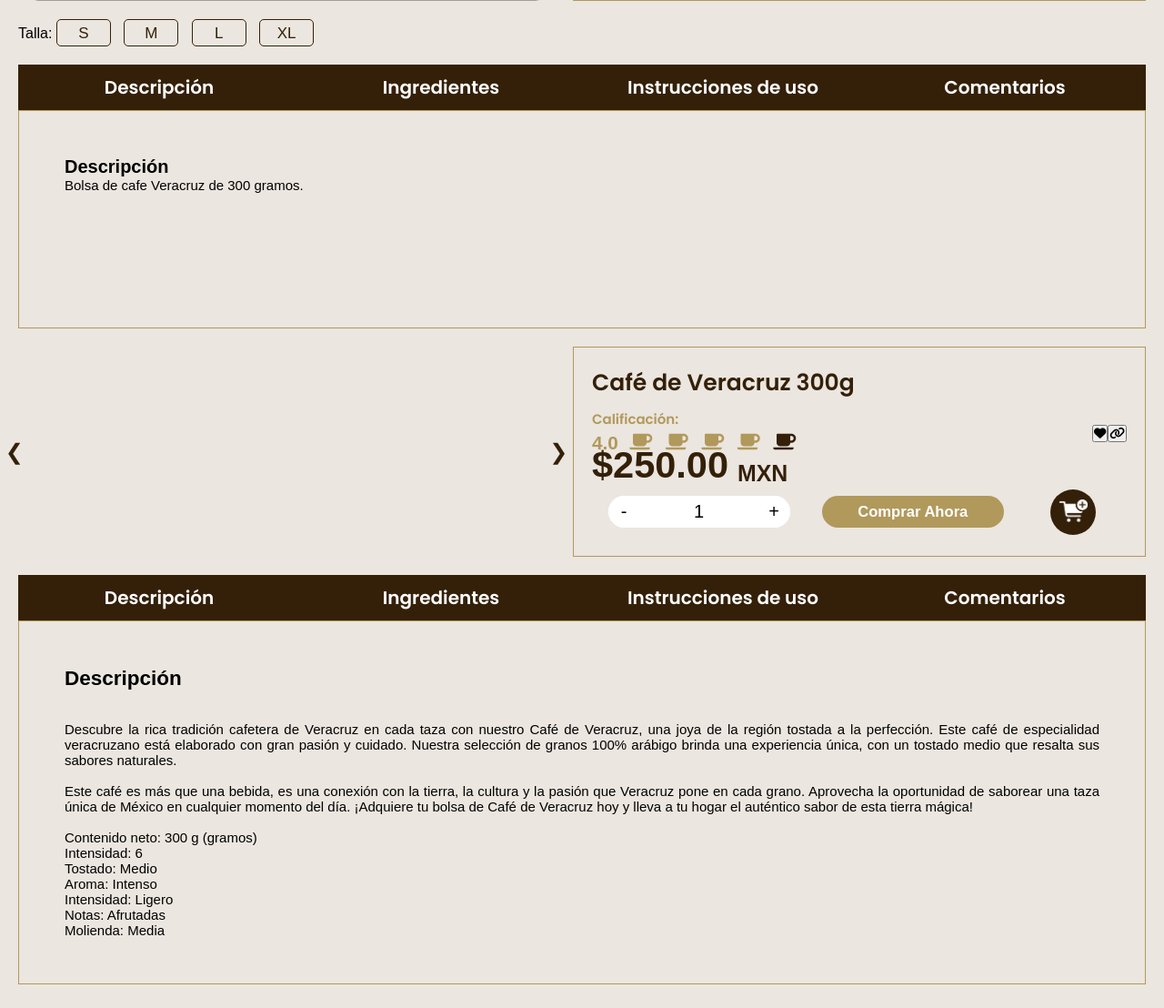
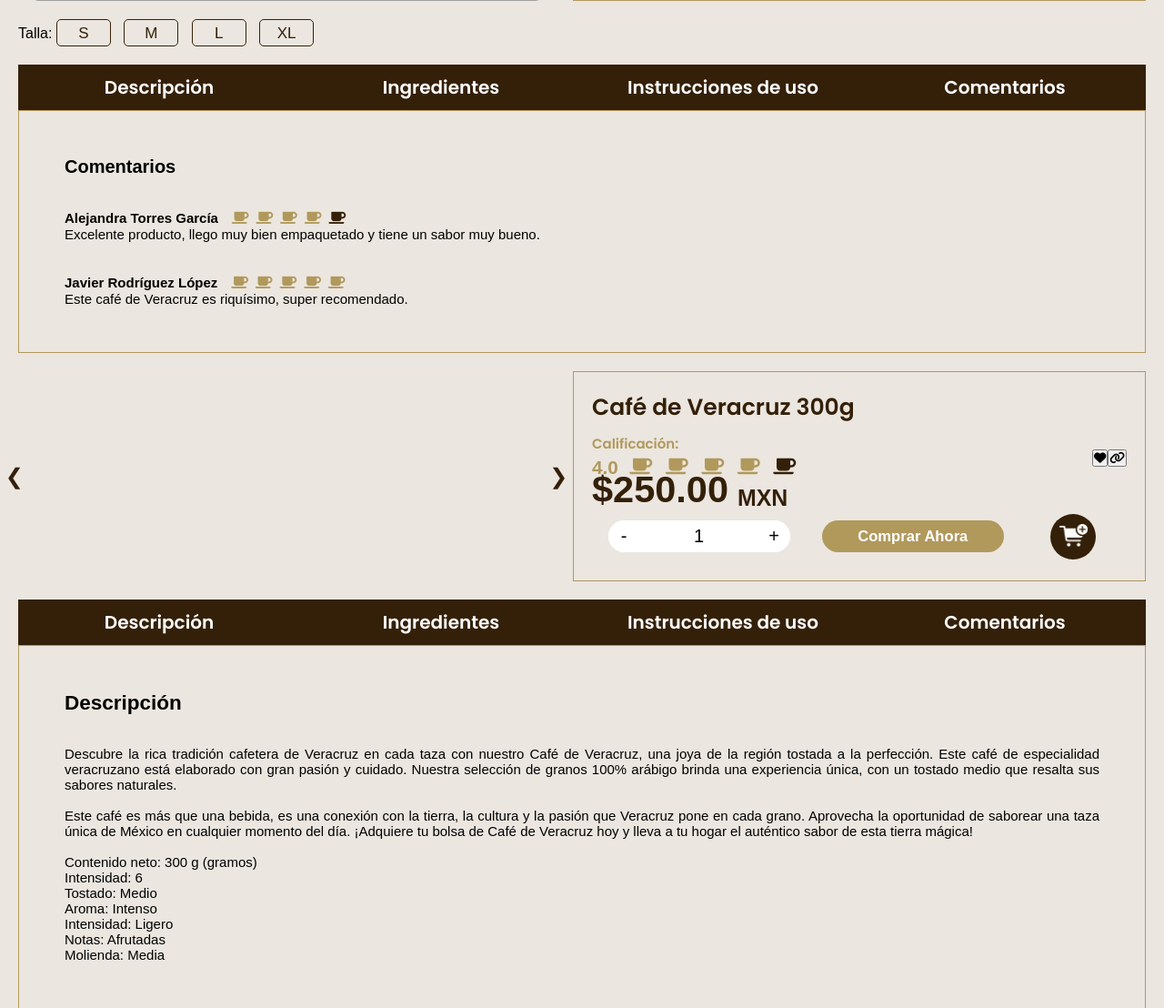
Before and after one commit to Elcarlos2925/The-Drop-Coffee-WebApp, a PHP site: page /Productos/index.html in a window 1280 px wide. Shown: the part 529-1637 px from the top of the page at 91% size. Before the commit the page ends 1611 px from the top, so only its background shows below. Run offline with PHP 8.4, Linux system fonts and the light colour scheme; grey boxes are pictures that could not be loaded.

Commit message:
ajustes de imagenes, precios etc.

```diff
--- a/Productos/index.html
+++ b/Productos/index.html
@@ -208,8 +208,49 @@
             </button>
         </div>
         <div class="contenido">
-            <strong style="font-size: 20px;">Descripción</strong><br>
-            Bolsa de cafe Veracruz de 300 gramos.
+            <h2 style="font-size: 20px;">Comentarios</h2><br>
+            <div class="btn-calificacion-comentarios">
+                <br><strong class="nombre-usuario">Alejandra Torres García </strong><!--?aqui le cambias el nombre-->
+                <button id="estrellas"><!--?segun el numero de estrellas ponle estrellas a las hablilitadas y estrellas-deshabilitadas pues a las que no en el id-->
+                    <i class="fas fa-coffee"></i>
+                </button>
+                <button id="estrellas">
+                    <i class="fas fa-coffee"></i>
+                </button>
+                <button id="estrellas">
+                    <i class="fas fa-coffee"></i>
+                </button>
+                <button id="estrellas">
+                    <i class="fas fa-coffee"></i>
+                </button>
+                <button id="estrellas-deshabilitada">
+                    <i class="fas fa-coffee"></i>
+                </button>
+            </div>
+            Excelente producto, llego muy bien empaquetado y tiene un sabor muy bueno.
+            <!--?Aqui pones el mensaje ahi si opupas espacios pues con <br>-->
+
+            <br>
+            <br>
+            <div class="btn-calificacion-comentarios">
+                <br><strong class="nombre-usuario">Javier Rodríguez López </strong><!--?aqui le cambias el nombre-->
+                <button id="estrellas"><!--?segun el numero de estrellas ponle estrellas a las hablilitadas y estrellas-deshabilitadas pues a las que no en el id-->
+                    <i class="fas fa-coffee"></i>
+                </button>
+                <button id="estrellas">
+                    <i class="fas fa-coffee"></i>
+                </button>
+                <button id="estrellas">
+                    <i class="fas fa-coffee"></i>
+                </button>
+                <button id="estrellas">
+                    <i class="fas fa-coffee"></i>
+                </button>
+                <button id="estrellas">
+                    <i class="fas fa-coffee"></i>
+                </button>
+            </div>
+            Este café de Veracruz es riquísimo, super recomendado.
         </div>
     </div>
 </div>
--- a/Productos/style.css
+++ b/Productos/style.css
@@ -368,3 +368,25 @@ form{
     color: #EBE6DF;
     background-color: #342009;
 }
+
+.nombre-usuario{
+    font-size: 15px;
+    margin-right: 10px;
+}
+
+.btn-calificacion-comentarios button{
+    border: 0;
+    width: 20px;
+    height: 20px;
+    font-size: 15px;
+    background-color: #EBE6DF;
+    margin-right: 2.5px;
+}
+
+#estrellas{
+    color: #B1995C;
+}
+
+#estrellas-deshabilitada{
+    color: #342009;
+}
```
Also changed, not shown: Productos/Cafes/js/Cafe1.js (+48 -1 lines).
